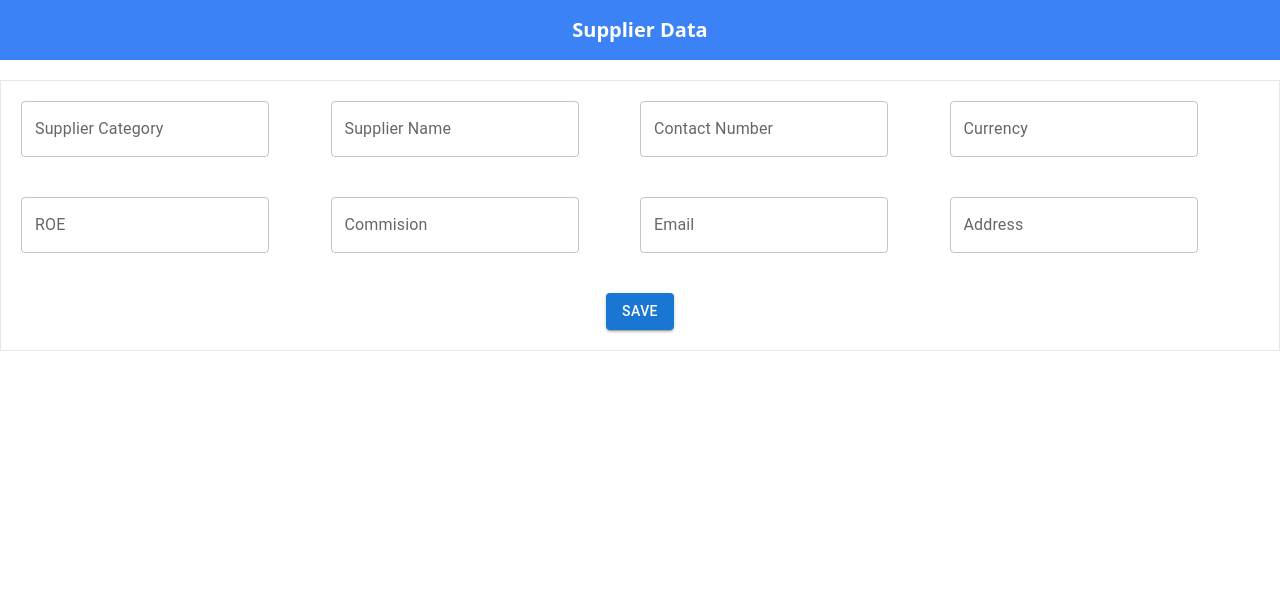
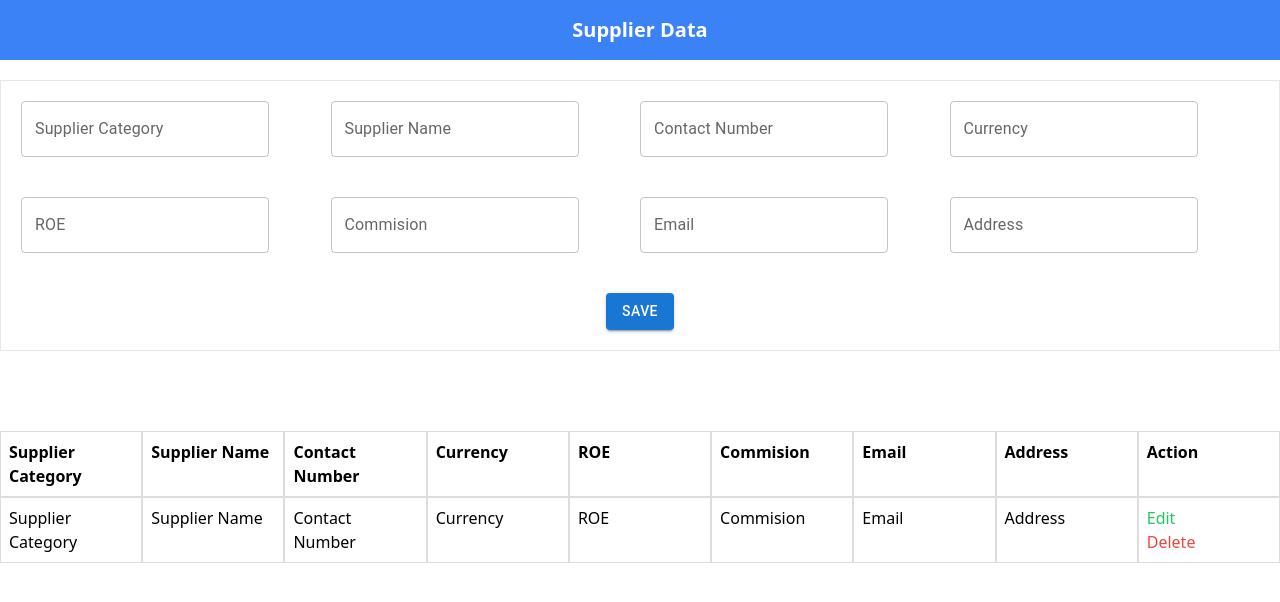
Before and after one commit to Nabi-Ameen/sequelize-frontend, a React (Create React App) app: page / in a window 1280 px wide. Shown: the top 602 px of the page. Built offline with nearby package versions, Linux system fonts and the light colour scheme.

Commit message:
create table

```diff
--- a/src/App.css
+++ b/src/App.css
@@ -1,3 +1,9 @@
 @tailwind base;
 @tailwind components;
 @tailwind utilities;
+
+td, th {
+    border: 1px solid #dddddd;
+    text-align: left;
+    padding: 8px;
+  }
--- a/src/supplier/Supplier.js
+++ b/src/supplier/Supplier.js
@@ -3,7 +3,6 @@ import { Form, Formik } from "formik";
 import React from "react";
 
 const Supplier = () => {
-
   const initialValue = {
     supplierCategory: "",
     supplierName: "",
@@ -12,12 +11,12 @@ const Supplier = () => {
     roe: "",
     commision: "",
     email: "",
-        address: ""
+    address: "",
   };
 
-    const handlSubmit = (values)=>{
-        console.log("Values", values)
-    }
+  const handlSubmit = (values) => {
+    console.log("Values", values);
+  };
 
   return (
     <>
@@ -26,7 +25,7 @@ const Supplier = () => {
       </div>
 
       <Formik initialValues={initialValue} onSubmit={handlSubmit}>
-        {({values, setFieldValue}) => (
+        {({ values, setFieldValue }) => (
           <Form>
             <div className="container mx-auto border p-5 my-5 space-y-10">
               <div className="flex">
@@ -37,7 +36,9 @@ const Supplier = () => {
                     variant="outlined"
                     name="supplierCategory"
                     value={values?.supplierCategory}
-                    onChange={(e)=> setFieldValue("supplierCategory", e.target.value)}
+                    onChange={(e) =>
+                      setFieldValue("supplierCategory", e.target.value)
+                    }
                   />
                 </div>
                 <div className="flex-1">
@@ -47,7 +48,9 @@ const Supplier = () => {
                     variant="outlined"
                     name="supplierName"
                     value={values?.supplierName}
-                    onChange={(e)=> setFieldValue("supplierName", e.target.value)}
+                    onChange={(e) =>
+                      setFieldValue("supplierName", e.target.value)
+                    }
                   />
                 </div>
                 <div className="flex-1">
@@ -57,7 +60,9 @@ const Supplier = () => {
                     variant="outlined"
                     name="contactNumber"
                     value={values?.contactNumber}
-                    onChange={(e)=> setFieldValue("contactNumber", e.target.value)}
+                    onChange={(e) =>
+                      setFieldValue("contactNumber", e.target.value)
+                    }
                   />
                 </div>
                 <div className="flex-1">
@@ -67,7 +72,7 @@ const Supplier = () => {
                     variant="outlined"
                     name="currency"
                     value={values?.currency}
-                    onChange={(e)=> setFieldValue("currency", e.target.value)}
+                    onChange={(e) => setFieldValue("currency", e.target.value)}
                   />
                 </div>
               </div>
@@ -79,7 +84,7 @@ const Supplier = () => {
                     variant="outlined"
                     name="roe"
                     value={values?.roe}
-                    onChange={(e)=> setFieldValue("roe", e.target.value)}
+                    onChange={(e) => setFieldValue("roe", e.target.value)}
                   />
                 </div>
                 <div className="flex-1">
@@ -89,7 +94,7 @@ const Supplier = () => {
                     variant="outlined"
                     name="commision"
                     value={values?.commision}
-                    onChange={(e)=> setFieldValue("commision", e.target.value)}
+                    onChange={(e) => setFieldValue("commision", e.target.value)}
                   />
                 </div>
                 <div className="flex-1">
@@ -99,7 +104,7 @@ const Supplier = () => {
                     variant="outlined"
                     name="email"
                     value={values?.email}
-                    onChange={(e)=> setFieldValue("email", e.target.value)}
+                    onChange={(e) => setFieldValue("email", e.target.value)}
                   />
                 </div>
                 <div className="flex-1">
@@ -109,18 +114,51 @@ const Supplier = () => {
                     variant="outlined"
                     name="address"
                     value={values?.address}
-                    onChange={(e)=> setFieldValue("address", e.target.value)}
+                    onChange={(e) => setFieldValue("address", e.target.value)}
                   />
                 </div>
               </div>
 
               <div className="flex justify-center">
-                <Button type="submit" variant="contained"> Save </Button>
+                <Button type="submit" variant="contained">
+                  {" "}
+                  Save{" "}
+                </Button>
               </div>
             </div>
           </Form>
         )}
       </Formik>
+
+      <div className="container mx-auto mt-20">
+        <table className="w-full">
+          <tr className="flex">
+            <th className="flex-1">Supplier Category</th>
+            <th className="flex-1">Supplier Name</th>
+            <th className="flex-1">Contact Number</th>
+            <th className="flex-1">Currency</th>
+            <th className="flex-1">ROE</th>
+            <th className="flex-1">Commision</th>
+            <th className="flex-1">Email</th>
+            <th className="flex-1">Address</th>
+            <th className="flex-1">Action</th>
+          </tr>
+          <tr className="flex">
+            <td className="flex-1">Supplier Category</td>
+            <td className="flex-1">Supplier Name</td>
+            <td className="flex-1">Contact Number</td>
+            <td className="flex-1">Currency</td>
+            <td className="flex-1">ROE</td>
+            <td className="flex-1">Commision</td>
+            <td className="flex-1">Email</td>
+            <td className="flex-1">Address</td>
+            <td className="flex-1">
+              <p className="text-green-500">Edit</p>
+              <p className="text-red-500">Delete</p>
+            </td>
+          </tr>
+        </table>
+      </div>
     </>
   );
 };
```
Lines whose indentation alone changed are shown as unchanged.
